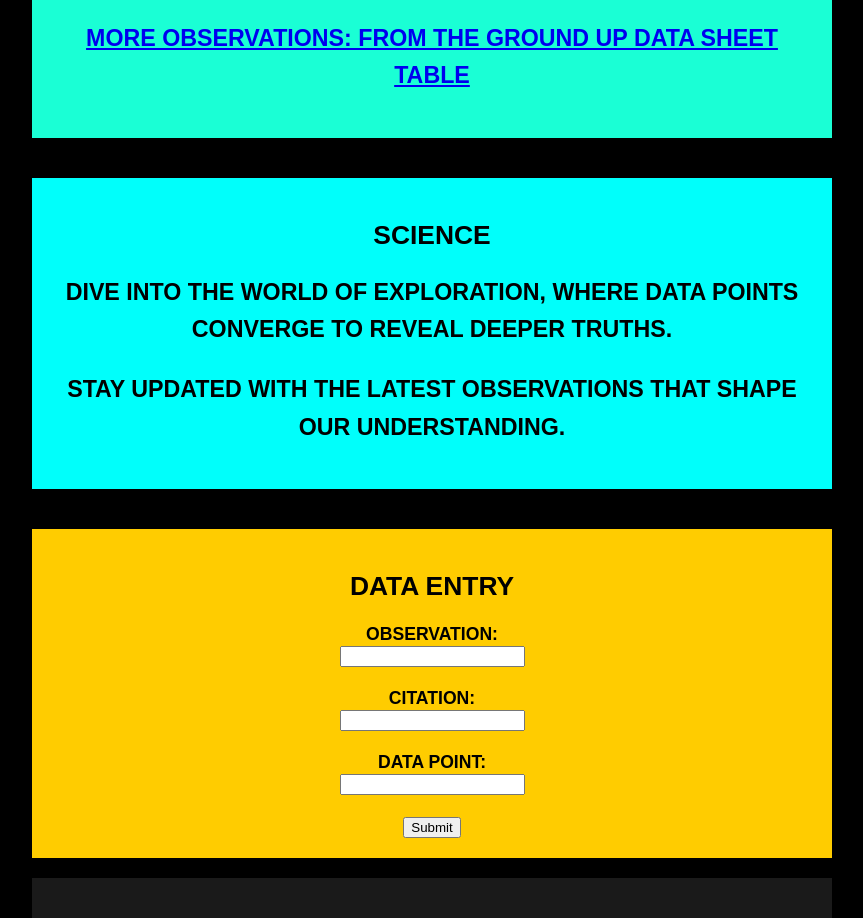
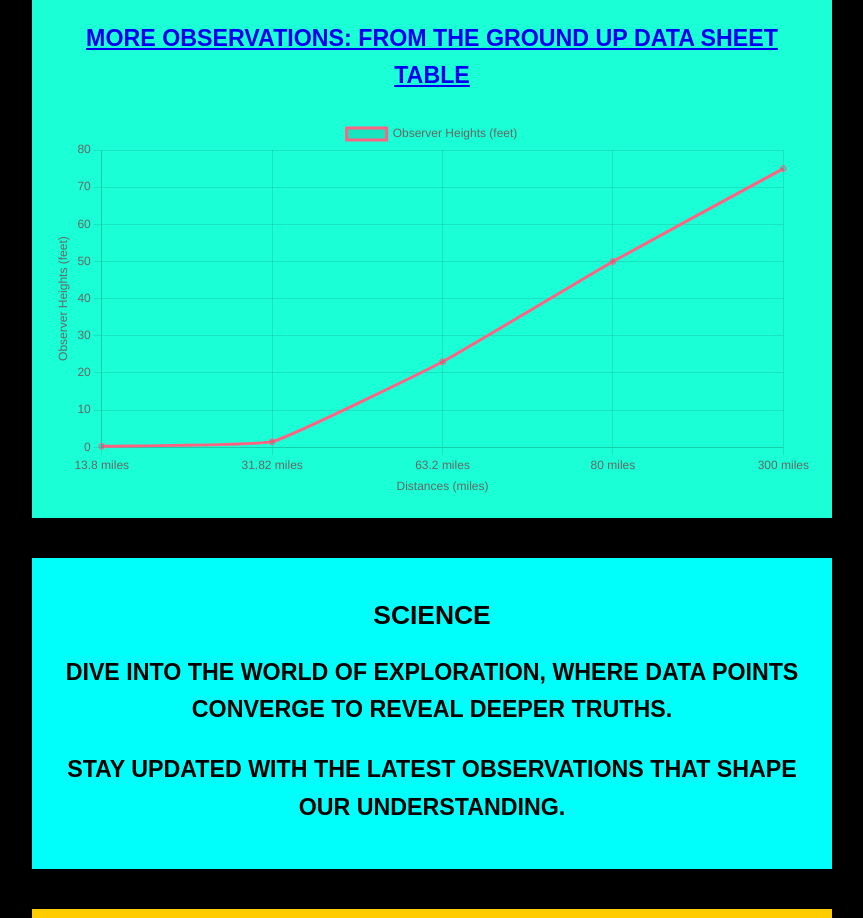
Before and after one commit to BoxOps-FE/1, a plain HTML site: page index.html in a window 1280 px wide. Shown: the part 2671-3589 px from the top of the page, without its empty margins (208-1071 px from the left). Drawn offline with nearby package versions, Linux system fonts and the light colour scheme.

Commit message:
Update index.html

```diff
--- a/index.html
+++ b/index.html
@@ -122,6 +122,49 @@
 
             <!-- Link to Data Sheet Table Page -->
             <p><a href="observations.html">More Observations: From The Ground Up Data Sheet Table</a></p>
+<script src="https://cdn.jsdelivr.net/npm/chart.js"></script>
+<canvas id="distanceChart" width="800" height="400"></canvas>
+<script>
+    document.addEventListener('DOMContentLoaded', function() {
+        const ctx = document.getElementById('distanceChart').getContext('2d');
+
+        // Data for the chart
+        const observerHeights = [0.25, 1.5, 23, 50, 75]; // Observer Heights in Feet
+        const distances = [13.8, 31.82, 63.2, 80, 300]; // Distances in Miles
+
+        // Create the chart
+        const distanceChart = new Chart(ctx, {
+            type: 'line',
+            data: {
+                labels: distances.map(d => `${d} miles`),
+                datasets: [{
+                    label: 'Observer Heights (feet)',
+                    data: observerHeights,
+                    fill: false,
+                    borderColor: 'rgba(255, 99, 132, 1)', // Red color for the line
+                    tension: 0.1 // Smoothening the line
+                }]
+            },
+            options: {
+                scales: {
+                    y: {
+                        beginAtZero: true,
+                        title: {
+                            display: true,
+                            text: 'Observer Heights (feet)'
+                        }
+                    },
+                    x: {
+                        title: {
+                            display: true,
+                            text: 'Distances (miles)'
+                        }
+                    }
+                }
+            }
+        });
+    });
+</script>
         </section>
 
         <section class="science-section">
```
